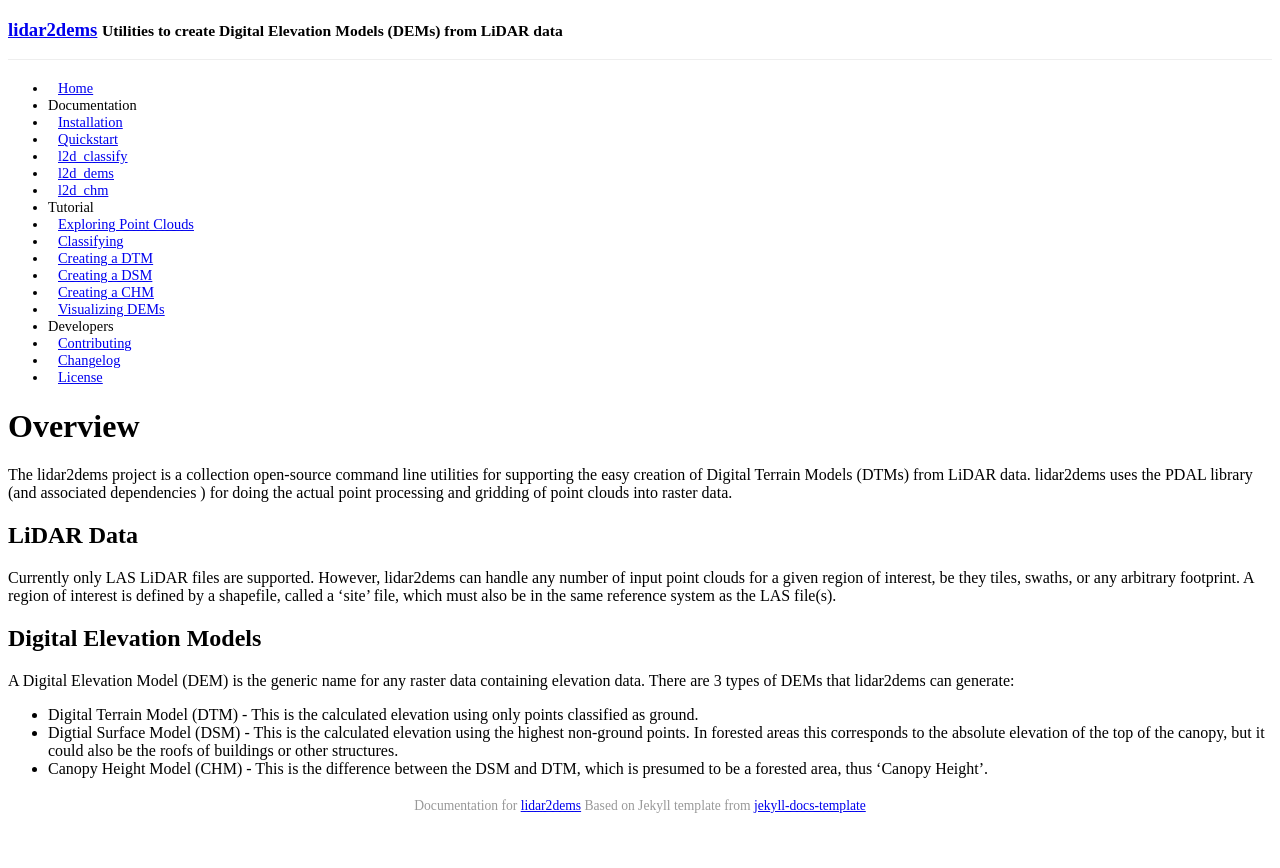
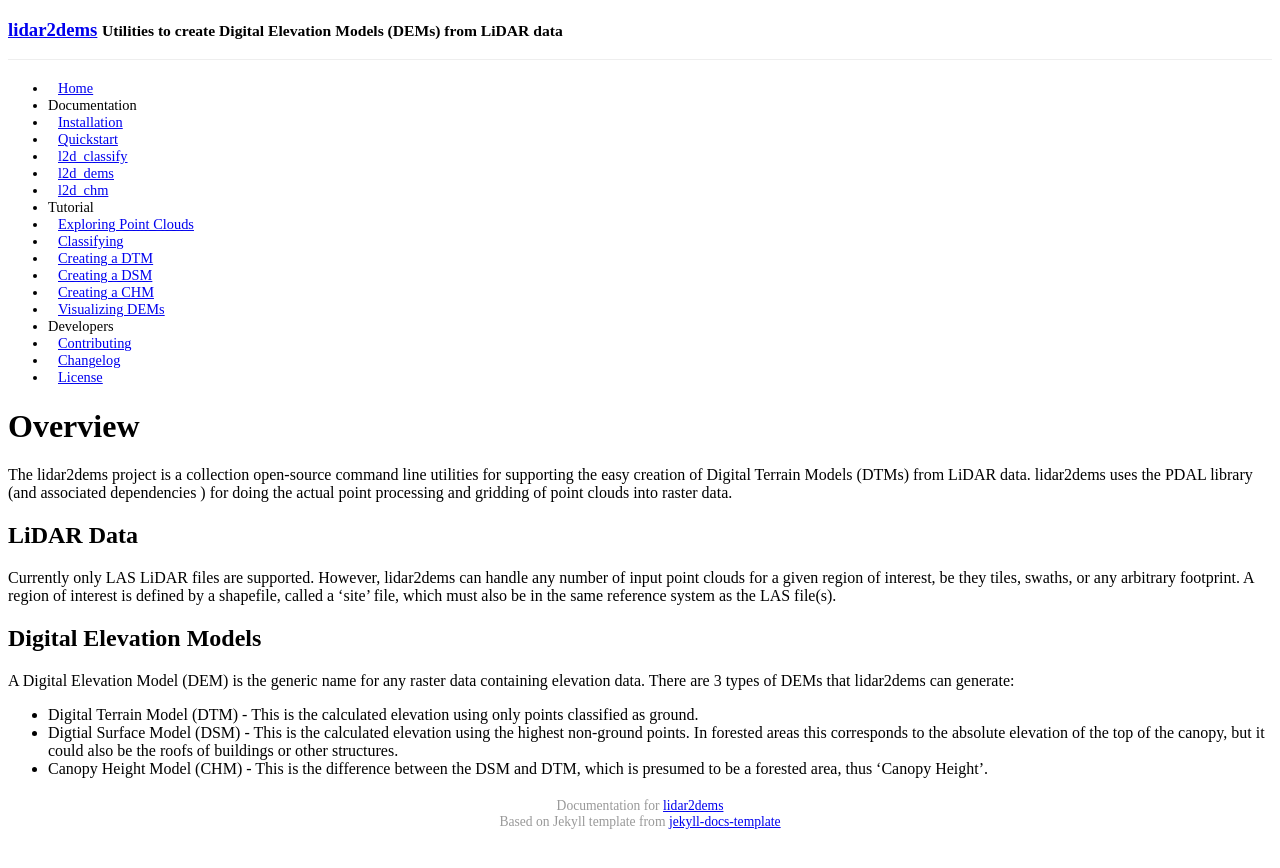
Before and after one commit to Applied-GeoSolutions/lidar2dems, a Jekyll site: the page built from index.md, in a window 1280 px wide. Shown: the top 868 px of the page. Built offline with Jekyll 4.4.1, drawn with Linux system fonts in a browser that asks for light colours; Markdown is read by kramdown in place of the engine named in the settings; a style sheet for code colours, icons or effects is not loaded.

```diff
--- a/_includes/footer.html
+++ b/_includes/footer.html
@@ -1,2 +1,2 @@
 Documentation for <a href="{% if site.codeurl %}{{ site.codeurl }}{% else %}{{ site.baseurl }}{% endif %}">{{ site.title }}</a>
-Based on Jekyll template from <a href="https://github.com/bruth/jekyll-docs-template">jekyll-docs-template</a>
+<br />Based on Jekyll template from <a href="https://github.com/bruth/jekyll-docs-template">jekyll-docs-template</a>
```
